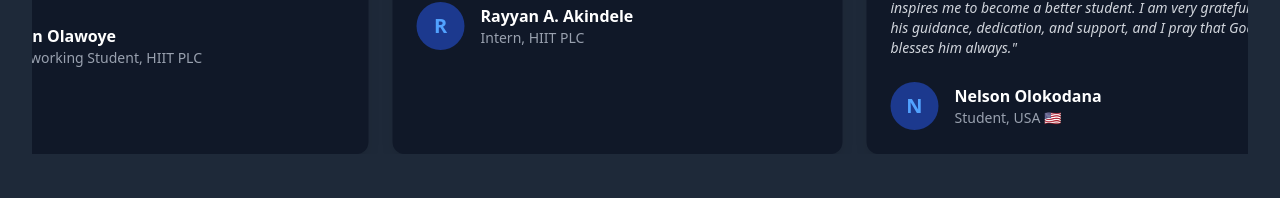
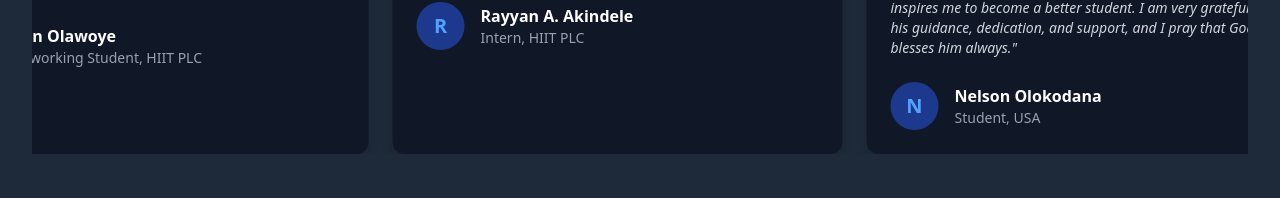
Before and after one commit to IbnAbubakri/AbubakriFaaruqAdebowaleResume, a Next.js app: page /testimonials in a window 1280 px wide. Shown: the part 378-576 px from the top of the page. Built offline with nearby package versions, Linux system fonts and the light colour scheme.

Commit message:
Remove USA flag emoji, keep text only

```diff
--- a/src/sections/Testimonials.tsx
+++ b/src/sections/Testimonials.tsx
@@ -24,7 +24,7 @@ const testimonials = [
   },
   {
     name: 'Nelson Olokodana',
-    role: 'Student, USA 🇺🇸',
+    role: 'Student, USA',
     content: 'Mr. Faaruq is a kind, patient, and hardworking teacher who teaches me very well and helps me understand my lessons easily. He always encourages me to work hard, behave well, and do my best in school. He is caring, supportive, and always ready to help whenever I have difficulties. He makes learning enjoyable and inspires me to become a better student. I am very grateful for his guidance, dedication, and support, and I pray that God blesses him always.',
     rating: 5,
   },
```
